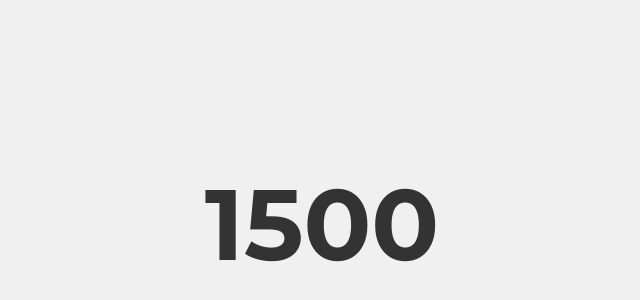
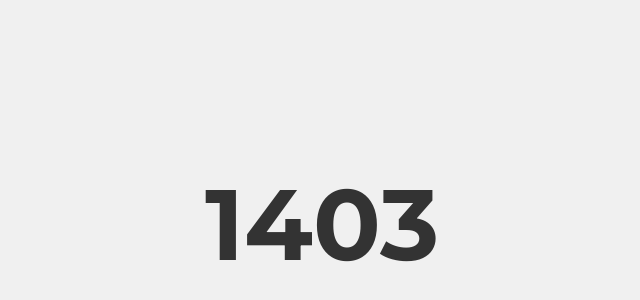
Before and after one commit to prruske/1500, a plain HTML site: page index.html in a window 1280 px wide. Shown: the part 176-476 px from the top of the page, without its empty margins (318-958 px from the left). Drawn offline with Linux system fonts and the light colour scheme.

Commit message:
Update index.html

```diff
--- a/index.html
+++ b/index.html
@@ -25,6 +25,6 @@
     </style>
 </head>
 <body>
-    <div class="number">1500</div>
+    <div class="number">1403</div>
 </body>
 </html>
```
